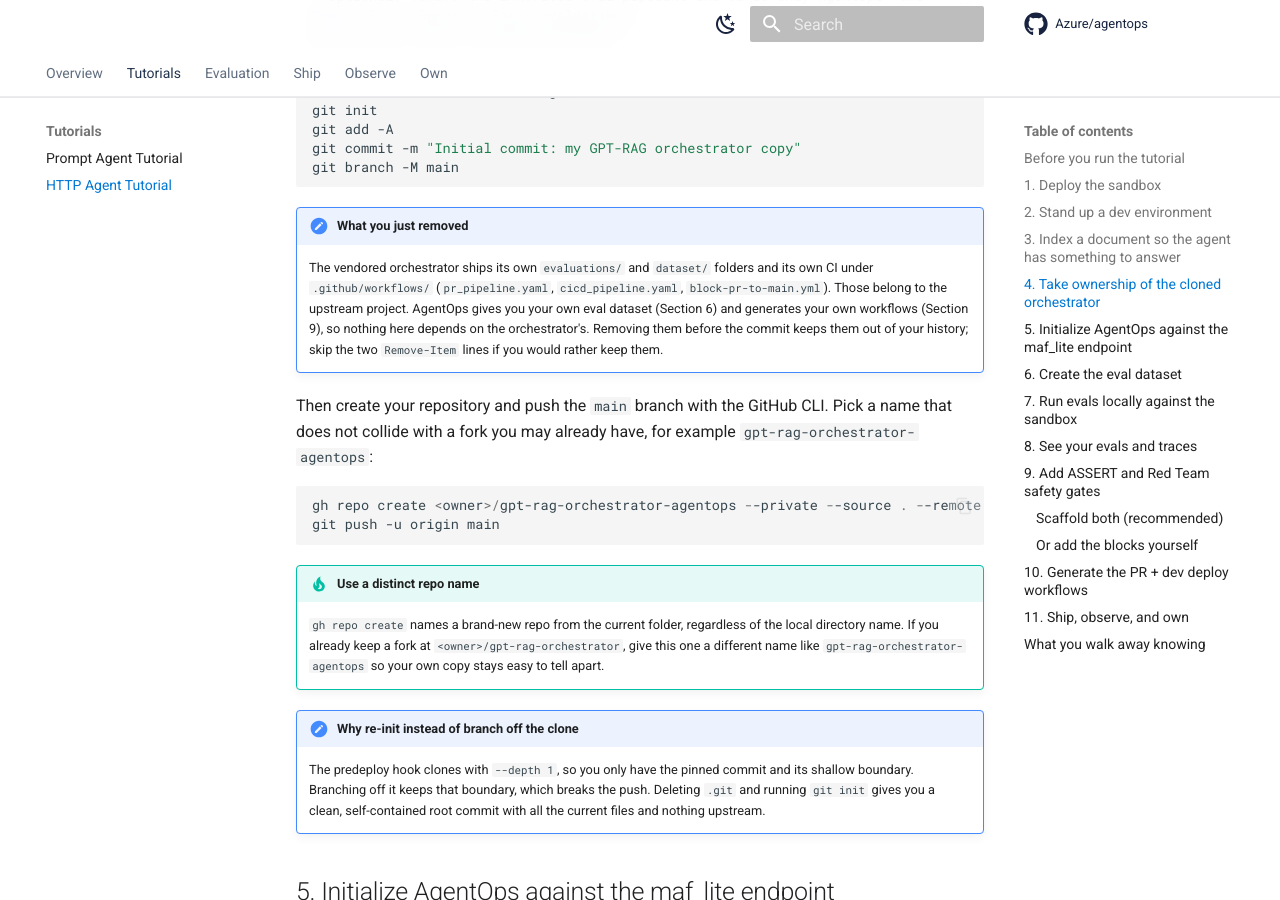
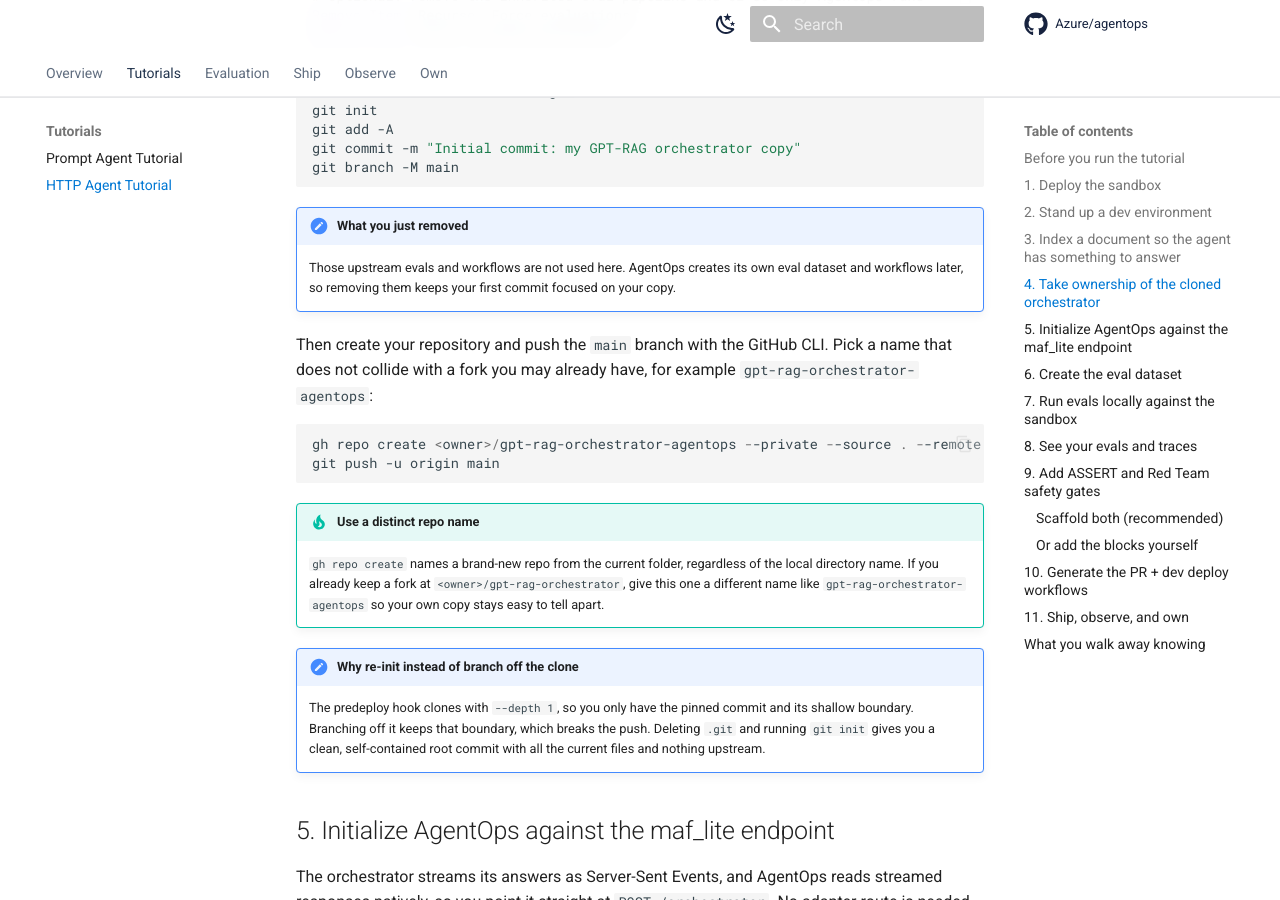
Before and after one commit to Azure/agentops, an MkDocs documentation site: the page built from docs/tutorial-http-agent.md, in a window 1280 px wide and 900 px high, scrolled down 3925 px. Built offline with MkDocs 1.6.1 and Material for MkDocs 9.7.7, drawn with Linux system fonts in a browser that asks for light colours; comment, search, counter and statistics services are not loaded.

Commit message:
docs(http tutorial): shorten Section 4 cleanup note
Make the note about removing inherited orchestrator evals and workflows shorter
because it is peripheral to the main tutorial flow.

Co-authored-by: Copilot <223556219+Copilot@users.noreply.github.com>

````diff
--- a/docs/tutorial-http-agent.md
+++ b/docs/tutorial-http-agent.md
@@ -199,13 +199,9 @@ git branch -M main
 ```
 
 !!! note "What you just removed"
-    The vendored orchestrator ships its own `evaluations/` and `dataset/`
-    folders and its own CI under `.github/workflows/` (`pr_pipeline.yaml`,
-    `cicd_pipeline.yaml`, `block-pr-to-main.yml`). Those belong to the upstream
-    project. AgentOps gives you your own eval dataset (Section 6) and generates
-    your own workflows (Section 9), so nothing here depends on the orchestrator's.
-    Removing them before the commit keeps them out of your history; skip the two
-    `Remove-Item` lines if you would rather keep them.
+    Those upstream evals and workflows are not used here. AgentOps creates its
+    own eval dataset and workflows later, so removing them keeps your first
+    commit focused on your copy.
 
 Then create your repository and push the `main` branch with the GitHub CLI. Pick
 a name that does not collide with a fork you may already have, for example
````
